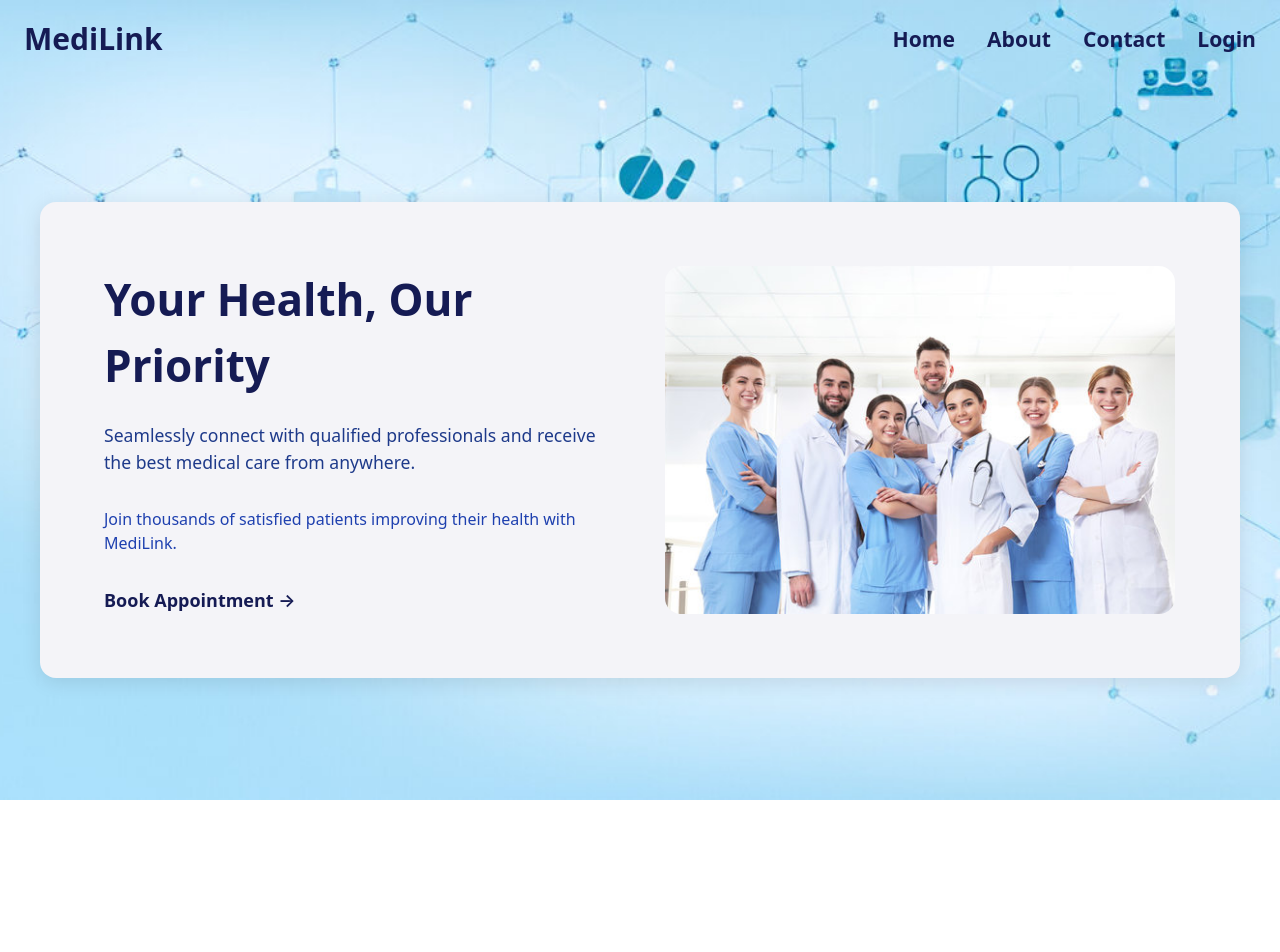
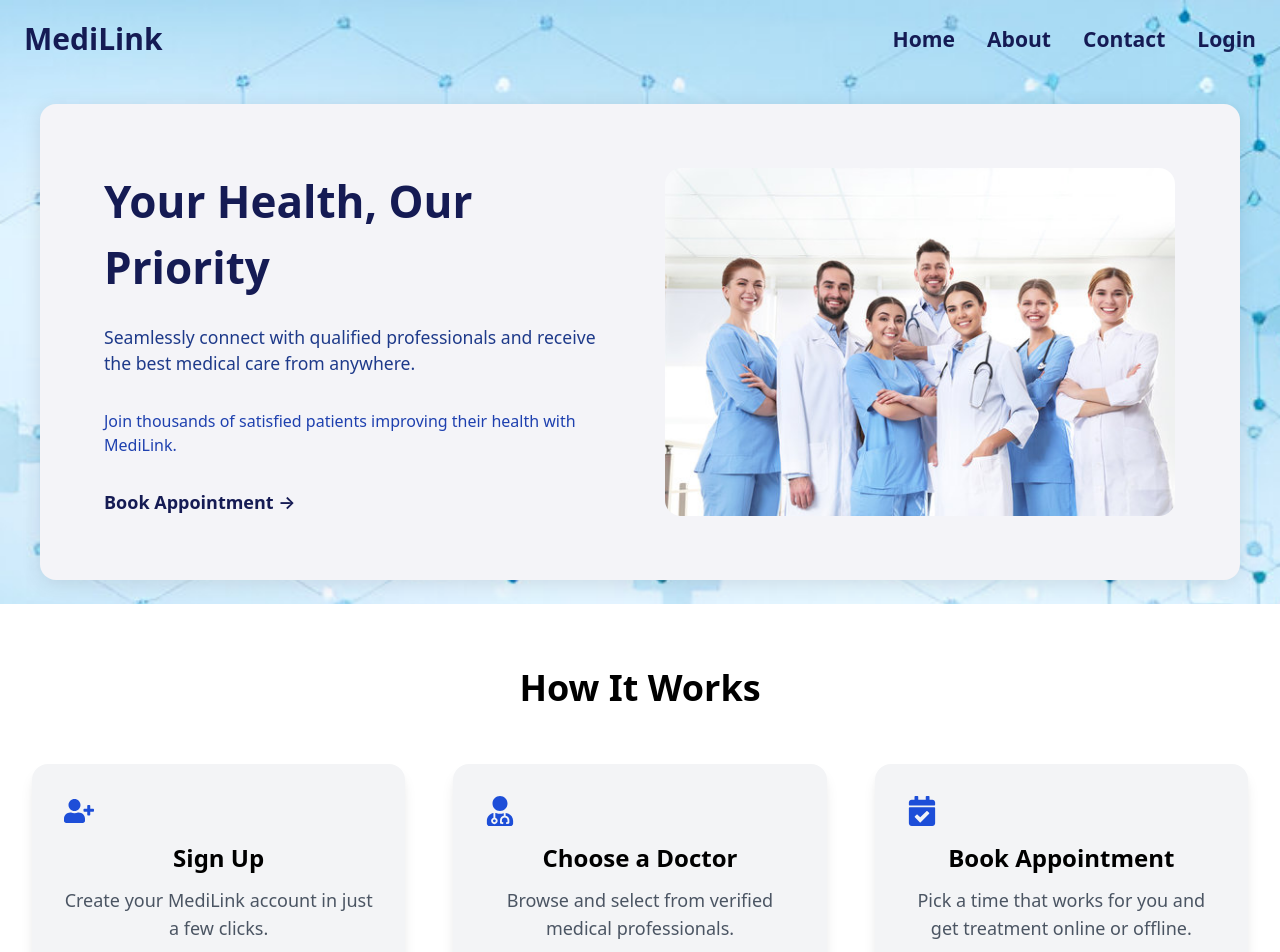
Before and after one commit to SalviVishakha/Medilink-, a React (Create React App) app in the folder frontend/: page / in a window 1280 px wide. Shown: the top 952 px of the page. Before the commit the page ends 800 px from the top, so only its background shows below. Built offline with nearby package versions, Linux system fonts and the light colour scheme; the HTML template or start-up script is replaced by a standard one.

Commit message:
change home page

```diff
--- a/frontend/package.json
+++ b/frontend/package.json
@@ -12,6 +12,7 @@
     "react": "^19.1.0",
     "react-dom": "^19.1.0",
     "react-hook-form": "^7.57.0",
+    "react-icons": "^5.5.0",
     "react-router-dom": "^7.6.2",
     "react-scripts": "5.0.1",
     "tailwindcss": "npm:@tailwindcss/postcss7-compat@^2.2.17",
--- a/frontend/src/App.js
+++ b/frontend/src/App.js
@@ -1,12 +1,13 @@
 import React, { useEffect, useState } from 'react';
 import { BrowserRouter as Router, Routes, Route, Navigate } from 'react-router-dom';
+
 import Signup from './pages/Signup';
 import Login from './pages/Login';
 import Dashboard from './pages/Dashboard';
 import EmailVerification from './components/EmailVerification';
 import DoctorDashboard from './pages/DoctorDashboard';
 import BookAppointment from './pages/BookAppointment';
-import Home from './components/Home';
+import Home from './pages/Home';
 
 function App() {
   const [isAuthenticated, setIsAuthenticated] = useState(!!localStorage.getItem('accessToken'));
--- /dev/null
+++ b/frontend/src/components/Steps.jsx
@@ -0,0 +1,44 @@
+import React from 'react';
+import { FaUserPlus, FaUserMd, FaCalendarCheck } from 'react-icons/fa';
+
+const Steps = () => {
+  const steps = [
+    {
+      icon: <FaUserPlus className="text-3xl text-blue-700 mb-2" />,
+      title: 'Sign Up',
+      description: 'Create your MediLink account in just a few clicks.',
+    },
+    {
+      icon: <FaUserMd className="text-3xl text-blue-700 mb-2" />,
+      title: 'Choose a Doctor',
+      description: 'Browse and select from verified medical professionals.',
+    },
+    {
+      icon: <FaCalendarCheck className="text-3xl text-blue-700 mb-2" />,
+      title: 'Book Appointment',
+      description: 'Pick a time that works for you and get treatment online or offline.',
+    },
+  ];
+
+  return (
+    <section className="py-16 bg-white">
+  <h2 className="text-4xl font-bold text-center text-[#151B54] mb-14">How It Works</h2>
+
+  <div className="max-w-7xl mx-auto grid grid-cols-1 sm:grid-cols-2 lg:grid-cols-3 gap-12 px-8">
+    {steps.map((step, index) => (
+      <div
+        key={index}
+        className="bg-gray-100 p-8 rounded-2xl shadow-lg text-center transition transform hover:scale-105"
+      >
+        <div className="text-5xl text-blue-700 mb-4">{step.icon}</div>
+        <h3 className="text-2xl font-semibold mb-3">{step.title}</h3>
+        <p className="text-gray-600 text-lg">{step.description}</p>
+      </div>
+    ))}
+  </div>
+</section>
+
+  );
+};
+
+export default Steps;
--- a/frontend/src/components/Home.jsx
+++ b/frontend/src/pages/Home.jsx
@@ -1,7 +1,8 @@
-import React from 'react';
+// ...existing imports
+import Steps from '../components/Steps';
 import doctorImage from '../assets/doctor.jpg';
 import { useNavigate } from 'react-router-dom';
-import './Home.css'; // Import external CSS
+import './Home.css';
 
 const Home = () => {
   const navigate = useNavigate();
@@ -22,7 +23,6 @@ const Home = () => {
       {/* Hero Section */}
       <div className="hero-section">
         <div className="hero-content">
-          {/* Text Content */}
           <div className="hero-text">
             <h1>Your Health, Our Priority</h1>
             <p className="subtext">
@@ -35,13 +35,15 @@ const Home = () => {
               Book Appointment →
             </button>
           </div>
-
-          {/* Image Content */}
+          {/* Image */}
           <div className="hero-image">
             <img src={doctorImage} alt="Doctors" />
           </div>
         </div>
       </div>
+
+      {/* ✅ Steps section comes below the hero section */}
+      <Steps />
     </div>
   );
 };
```
Also changed, not shown: frontend/src/pages/Home.css (renamed from frontend/src/components/Home.css), 1 other file (tests, documents, lock files or other folders).
